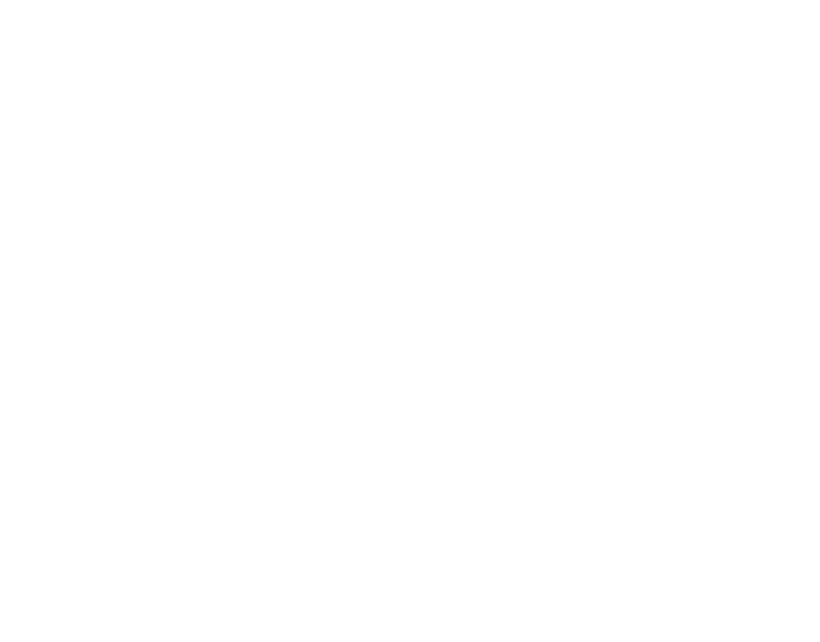
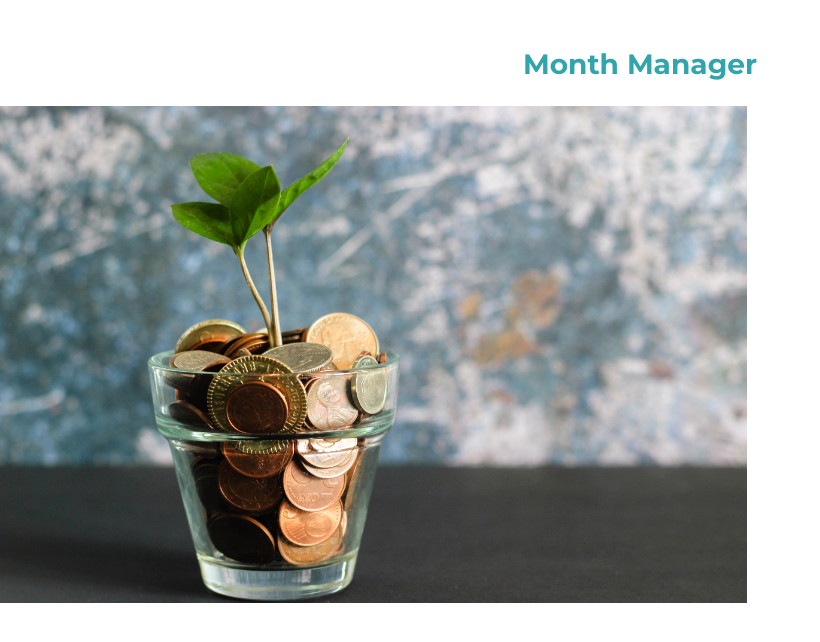
Before and after one commit to LabibIslam/money-master, a plain HTML site: page index.html in a window 1280 px wide. Shown: the whole page, without its empty margins (0-820 px from the left). Drawn offline with nearby package versions, Linux system fonts and the light colour scheme.

Commit message:
added bootstrap

```diff
--- a/CSS/style.css
+++ b/CSS/style.css
@@ -1,2 +1,7 @@
-/* font-family: 'Montserrat', sans-serif; */
 /* font-family: 'Roboto', sans-serif; */
+/* header */
+header {
+  font-family: "Montserrat", sans-serif;
+  color: #31a5ac;
+  font-weight: 700;
+}
--- a/index.html
+++ b/index.html
@@ -14,15 +14,29 @@
     <link href="https://fonts.googleapis.com/css2?family=Roboto:wght@500&display=swap" rel="stylesheet">
     <!-- css link -->
     <link rel="stylesheet" href="css/style.css">
+    <!-- css framework bootstrap  -->
+    <link href="https://cdn.jsdelivr.net/npm/bootstrap@5.1.3/dist/css/bootstrap.min.css" rel="stylesheet"
+    integrity="sha384-1BmE4kWBq78iYhFldvKuhfTAU6auU8tT94WrHftjDbrCEXSU1oBoqyl2QvZ6jIW3" crossorigin="anonymous">
     <title>Month Manager</title>
 </head>
 <body>
     <header>
-
+        <h3 class="text-center mt-5 mb-4">Month Manager</h3>
     </header>
     <main>
+        <section class="col-7">
+            <div>
+                <img src="images/main-iamge.jpg" alt="" width="100%" height="100%">
+            </div>
+        </section>
+        <section class="col-5">
 
+        </section>
     </main>
     <script src="js/app.js"></script>
+    <!-- bootstrap bundle -->
+    <script src="https://cdn.jsdelivr.net/npm/bootstrap@5.1.3/dist/js/bootstrap.bundle.min.js"
+    integrity="sha384-ka7Sk0Gln4gmtz2MlQnikT1wXgYsOg+OMhuP+IlRH9sENBO0LRn5q+8nbTov4+1p"
+    crossorigin="anonymous"></script>
 </body>
 </html>
```
